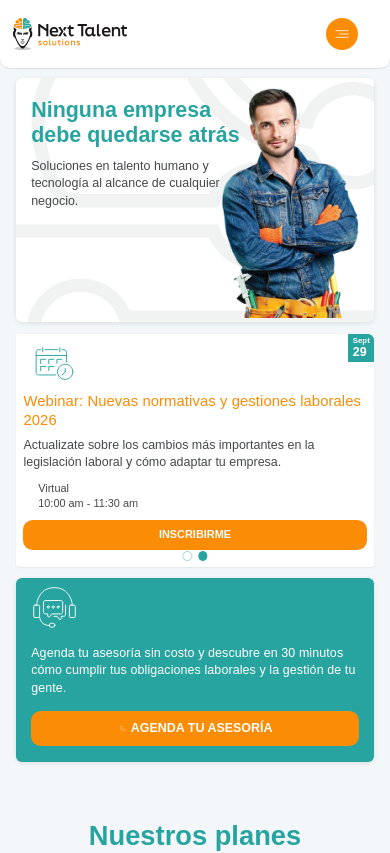
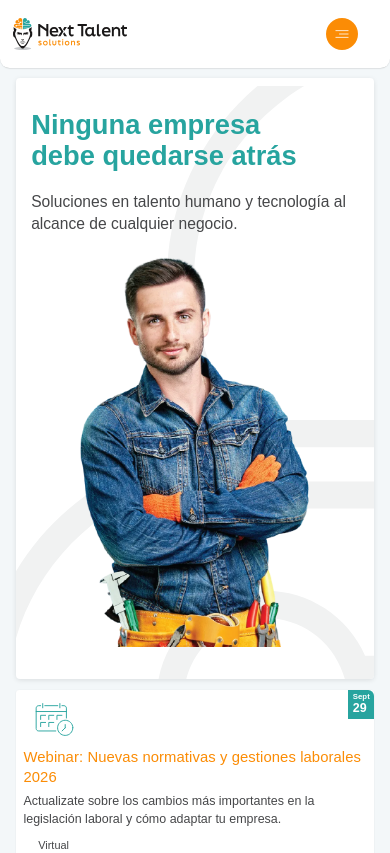
Before and after one commit to AngelOso20/PAGE-NEXT-TALENT, a Next.js app: page / in a window 390 px wide. Shown: the top 853 px of the page. Built offline with nearby package versions, Linux system fonts and the light colour scheme; a web font is replaced by a local one.

Commit message:
heroe movil completo para moviles

```diff
--- a/src/components/HeroSection/HeroSection.module.css
+++ b/src/components/HeroSection/HeroSection.module.css
@@ -36,10 +36,19 @@
   right: -13vw; /* MOVER SOLO UN POQUITO MÁS HACIA LA DERECHA */
   width: 120%; /* MÁS ANCHO PARA MOSTRAR LA IMAGEN COMPLETA */
   height: 100%;
-  background: transparent url('/images/Forms/Abstract Isotipo-01.svg') right bottom no-repeat; /* PEGADA ABAJO Y A LA DERECHA */
-  background-size: 100% 100%; /* TAMAÑO COMPLETO PARA VER TODA LA IMAGEN */
+  opacity: 1; /* SIN OPACIDAD */
+  filter: none; /* SIN FILTROS QUE AFECTEN EL COLOR */
   z-index: 0;
   pointer-events: none;
+}
+
+.backgroundImage {
+  width: 100%;
+  height: 100%;
+  object-fit: contain;
+  object-position: right bottom;
+  opacity: 1;
+  filter: none;
 }
 
 /* ========== TÍTULO PRINCIPAL ========== */
@@ -214,8 +223,8 @@
 @media (max-width: 768px) {
   .heroSection {
     min-height: auto;
-    padding: 20vw 4vw 4vw; /* MUCHO MÁS ESPACIO DEL NAVMENU */
-    background: transparent; /* SIN FONDO PARA MOSTRAR EL PATRÓN */
+    padding: 20vw 4vw 4vw; /* MISMO PADDING-TOP QUE SERVICIOS HERO (20vw) */
+    background: transparent;
   }
 
   /* Layout vertical optimizado */
@@ -224,25 +233,24 @@
     position: relative;
     left: 0;
     top: 0;
-    width: 100%;
-    margin-bottom: 3vw; /* MENOS ESPACIO ENTRE ELEMENTOS PARA REDUCIR ALTURA */
+    width: 100%; /* ANCHO COMPLETO COMO SERVICIOS HERO */
+    margin-bottom: 3vw;
     height: auto;
-    min-height: auto;
-    border-radius: 1.5vw; /* Border-radius más pequeño */
-    box-shadow: 0 0.3vw 1.5vw rgba(0, 0, 0, 0.1); /* Sombra más pequeña */
+    min-height: 140vw; /* ALTURA MÁS GRANDE - IGUAL QUE PLANES */
+    border-radius: 1.04vw; /* MISMO BORDER-RADIUS QUE SERVICIOS (1.04vw) */
+    box-shadow: 0 0.3vw 1.5vw rgba(0, 0, 0, 0.1);
   }
 
   .leftBox {
-    padding: 5vw 4vw 4vw; /* PADDING INFERIOR REDUCIDO PARA HACER EL CUADRO MÁS CORTO */
+    padding: 8vw 4vw; /* MÁS PADDING - IGUAL QUE PLANES */
     background: #FFFFFF;
-    order: 1; /* Primero el cuadro principal */
+    order: 1;
     display: flex;
     flex-direction: column;
-    justify-content: space-between; /* DISTRIBUIR CONTENIDO */
-    overflow: hidden; /* OCULTAR LA PARTE QUE SE SALE DEL CUADRO */
+    overflow: hidden;
   }
 
-  /* Textos optimizados para móviles - REDUCIDOS */
+  /* Textos optimizados como en Servicios Hero */
   .mainTitle,
   .subtitle,
   .workerImage {
@@ -253,104 +261,117 @@
   }
 
   .mainTitle {
-    font-size: 5.5vw; /* REDUCIDO para menor altura */
-    line-height: 6.5vw;
-    margin-bottom: 2.5vw; /* MARGEN REDUCIDO */
-    text-align: left; /* ALINEADO A LA IZQUIERDA */
-    width: 55vw; /* ANCHO REDUCIDO PARA NO TOCAR LA IMAGEN DEL HOMBRE */
+    font-size: 7vw; /* TAMAÑO MÁS GRANDE - IGUAL QUE PLANES */
+    line-height: 8vw; /* LINE-HEIGHT MÁS GRANDE - IGUAL QUE PLANES */
+    margin-bottom: 5vw; /* MÁS MARGEN - IGUAL QUE PLANES */
+    text-align: left;
+    width: 100%; /* ANCHO COMPLETO */
   }
 
   .subtitle {
-    font-size: 3.2vw; /* REDUCIDO para menor altura */
-    line-height: 4.5vw;
-    margin-bottom: 3.5vw; /* MARGEN REDUCIDO */
-    text-align: left; /* ALINEADO A LA IZQUIERDA */
-    width: 55vw; /* ANCHO REDUCIDO PARA NO TOCAR LA IMAGEN DEL HOMBRE */
+    font-size: 4vw; /* TAMAÑO MÁS GRANDE - IGUAL QUE PLANES */
+    line-height: 5.5vw; /* LINE-HEIGHT MÁS GRANDE - IGUAL QUE PLANES */
+    margin-bottom: 6vw; /* MÁS MARGEN - IGUAL QUE PLANES */
+    text-align: left;
+    width: 100%; /* ANCHO COMPLETO */
   }
 
   .workerImage {
-    width: 35vw; /* MÁS PEQUEÑA - REDUCIDA DE 45vw A 35vw */
-    height: auto;
-    margin: -35vw 0 0 auto; /* SUBIR LA IMAGEN MÁS ARRIBA Y MOVER A LA DERECHA */
+    position: static; /* POSICIÓN ESTÁTICA COMO EN SERVICIOS */
+    width: 100%;
+    height: 100vw; /* ALTURA MÁS GRANDE - IGUAL QUE PLANES */
+    margin: 0;
     max-width: 100%;
-    margin-bottom: -4vw; /* CORTE AJUSTADO PARA EL CUADRO MÁS CORTO */
+    order: 2; /* DESPUÉS DEL TEXTO */
   }
 
   .workerImage img {
     width: 100%;
-    height: auto;
-    object-fit: contain;
-    border-radius: 0.8vw; /* Bordes más pequeños */
+    height: 100%;
+    object-fit: contain; /* MISMO OBJECT-FIT QUE SERVICIOS */
+    object-position: bottom center; /* UBICADA EN LA PARTE INFERIOR DEL CUADRO */
   }
 
-  /* Cuadro azul optimizado - REDUCIDO */
+  /* Cuadro azul optimizado */
   .blueBox {
-    padding: 4vw; /* PADDING REDUCIDO */
+    padding: 4vw;
     display: flex;
     flex-direction: column;
     align-items: center;
     text-align: center;
-    order: 3; /* Tercero */
+    order: 3;
     background: #27A49F;
+    min-height: auto; /* SIN ALTURA MÍNIMA PARA EL CUADRO AZUL */
   }
 
   .blueIcon {
     position: absolute;
-    top: 2vw; /* POSICIONAR EN LA PARTE SUPERIOR */
-    left: 4vw; /* MOVIDO A LA DERECHA PARA ALINEAR CON EL TEXTO */
-    width: 12vw; /* REDUCIDO */
+    top: 2vw;
+    left: 4vw;
+    width: 12vw;
     height: 11vw;
-    margin-bottom: 0; /* QUITAR MARGEN INFERIOR */
-    z-index: 2; /* ASEGURAR QUE ESTÉ ENCIMA */
+    margin-bottom: 0;
+    z-index: 2;
   }
 
   .blueText {
     position: relative;
-    font-size: 3.2vw; /* REDUCIDO */
+    font-size: 3.2vw;
     line-height: 4.5vw;
     width: 100%;
     left: 0;
     top: 0;
-    margin-top: 13vw; /* REDUCIDO DE 15vw A 8vw PARA MENOS ESPACIO */
-    margin-bottom: 2vw; /* MARGEN REDUCIDO */
-    text-align: left; /* ALINEAR A LA IZQUIERDA */
-    padding-left: 0; /* SIN PADDING IZQUIERDO */
+    margin-top: 13vw;
+    margin-bottom: 2vw;
+    text-align: left;
+    padding-left: 0;
     color: #FFFFFF;
   }
 
-  /* Botón optimizado para móviles - REDUCIDO */
+  /* Botón optimizado para móviles */
   .orangeButton {
     position: relative;
     width: 100%;
-    height: 9vw; /* ALTURA REDUCIDA */
-    border-radius: 2.5vw; /* Border-radius reducido */
+    height: 9vw;
+    border-radius: 2.5vw;
     left: 0;
     top: 0;
-    margin-top: 1.5vw; /* MARGEN REDUCIDO */
+    margin-top: 1.5vw;
   }
 
   .phoneIcon {
-    width: 3vw !important; /* REDUCIDO */
+    width: 3vw !important;
     height: 2.8vw !important;
   }
 
   .orangeButton span {
-    font-size: 3.2vw; /* REDUCIDO */
+    font-size: 3.2vw;
     line-height: 9vw;
   }
 
-  /* Mantener patrón de fondo en móviles */
+  /* Patrón de fondo con color original - SIN FILTROS NI OPACIDAD */
   .backgroundPattern {
-    display: block; /* MOSTRAR EL PATRÓN DE FONDO */
-    top: 0; /* EMPEZAR DESDE ARRIBA */
-    bottom: auto; /* QUITAR POSICIONAMIENTO INFERIOR */
-     right: -6vw; /* MOVER SOLO UN POQUITO MÁS HACIA LA DERECHA */
-    left: auto; /* QUITAR POSICIONAMIENTO IZQUIERDO */
-    width: 110%; /* ANCHO MÁS PEQUEÑO PARA PEGARSE MÁS A LA CAJA */
-    height: 100%; /* ALTURA COMPLETA PARA ALCANZAR ARRIBA Y ABAJO */
-    background-position: right bottom; /* ASEGURAR QUE ESTÉ PEGADO ABAJO Y A LA DERECHA */
-    background-size: 120% 120%; /* HACER MÁS GRANDE LA IMAGEN, ESPECIALMENTE LA PARTE DE ABAJO */
-    opacity: 0.98; /* AUMENTAR OPACIDAD PARA QUE SE VEA MÁS */
+    display: block;
+    position: absolute;
+    top: auto;
+    left: -10%; /* MOVIDA A LA DERECHA - IGUAL QUE PLANES */
+    right: auto;
+    bottom: 0; /* COMPLETAMENTE PEGADO AL FONDO DEL CUADRO */
+    width: 250%; /* ANCHO SUPER GRANDE - IGUAL QUE PLANES */
+    height: 100%; /* ALTURA AJUSTADA - IGUAL QUE PLANES */
+    opacity: 1 !important; /* COLOR ORIGINAL SIN OPACIDAD - FORZADO */
+    z-index: 1;
+    overflow: visible; /* PERMITIR QUE SE VEA COMPLETA */
+    pointer-events: none;
+  }
+
+  .backgroundImage {
+    width: 100%;
+    height: 100%;
+    object-fit: contain; /* CONTAIN PARA VER LA IMAGEN COMPLETA */
+    object-position: bottom center; /* PEGADO AL FONDO */
+    filter: none !important; /* SIN FILTROS QUE AFECTEN EL COLOR */
+    opacity: 1 !important; /* SIN OPACIDAD */
   }
 }
 /* ========== NOTA SOBRE PANTALLAS GRANDES ========== */
--- a/src/components/HeroSection/HeroSection.tsx
+++ b/src/components/HeroSection/HeroSection.tsx
@@ -8,7 +8,24 @@ export default function HeroSection() {
       {/* Cuadro izquierdo con trabajador y textos */}
       <div className={styles.leftBox}>
         {/* Imagen de fondo abstracta */}
-        <div className={styles.backgroundPattern}></div>
+        <div className={styles.backgroundPattern}>
+          <Image
+            src="/images/Forms/Abstract Isotipo-01.svg"
+            alt="Patrón de fondo abstracto"
+            width={1820}
+            height={933}
+            className={styles.backgroundImage}
+            priority
+            unoptimized
+            style={{
+              width: '100%',
+              height: '100%',
+              objectFit: 'contain',
+              objectPosition: 'bottom center',
+              opacity: '1'
+            }}
+          />
+        </div>
 
         {/* Título principal */}
         <h1 className={styles.mainTitle}>
--- a/src/components/Planes/PlanesHero.module.css
+++ b/src/components/Planes/PlanesHero.module.css
@@ -63,7 +63,8 @@
   object-fit: contain;
   object-position: center;
   transform: translateX(15%); /* Mover la imagen hacia la derecha */
-  filter: grayscale(0%) brightness(1.2) saturate(1.5);
+  filter: none; /* SIN FILTROS PARA MANTENER COLORES ORIGINALES */
+  opacity: 1; /* SIN OPACIDAD */
 }
 
 /* ========== CONTENIDO DE TEXTO ========== */
@@ -130,7 +131,7 @@
 
 @media (max-width: 768px) {
   .planesHero {
-    padding: 20vw 4vw 6vw; /* Más padding bottom para los cuadros */
+    padding: 20vw 4vw 4vw; /* MISMO PADDING-TOP QUE SERVICIOS HERO (20vw) */
   }
 
   .container {
@@ -142,74 +143,89 @@
   .contentWrapper {
     flex-direction: column;
     align-items: center;
-    gap: 5vw; /* Gap más grande para mejor separación */
+    gap: 5vw; /* Gap entre cuadro azul y características */
   }
 
   .heroBox {
-    width: 100%; /* ANCHO COMPLETO COMO EL LEFTBOX DEL HERO */
+    width: 100%; /* ANCHO COMPLETO COMO SERVICIOS HERO */
     height: auto;
-    min-height: 70vw; /* AJUSTADO PARA QUE SEA PROPORCIONAL CON LA IMAGEN MÁS PEQUEÑA */
-    position: relative; /* NECESARIO PARA LA IMAGEN ABSOLUTA */
-    overflow: hidden; /* PARA QUE LAS IMÁGENES QUE SE SALEN SE VEAN BIEN */
+    min-height: 140vw; /* ALTURA MÁS GRANDE PARA OCUPAR TODA LA PANTALLA VERTICALMENTE */
+    position: relative;
+    overflow: hidden;
+    display: flex;
+    flex-direction: column;
   }
 
   .textContent {
-    padding: 6vw 4vw 4vw 4vw; /* MISMO PADDING LATERAL QUE EL LEFTBOX */
-    width: 100%; /* OCUPA TODO EL ANCHO DISPONIBLE */
+    padding: 8vw 4vw; /* MÁS PADDING PARA MÁS ESPACIO VERTICAL */
+    width: 100%;
     display: flex;
     flex-direction: column;
     justify-content: flex-start;
     align-items: flex-start;
-    position: relative; /* PARA QUE ESTÉ ENCIMA DEL PATRÓN DE FONDO */
-    z-index: 3; /* MAYOR Z-INDEX PARA QUE ESTÉ ENCIMA */
+    position: relative;
+    z-index: 3;
+    order: 1; /* TEXTO PRIMERO */
   }
 
   .title {
-    font-size: 6vw; /* TAMAÑO MÁS GRANDE PARA MÓVILES */
-    line-height: 7vw;
-    margin-bottom: 3vw;
-    width: 100%; /* OCUPA TODO EL ANCHO */
+    font-size: 7vw; /* TAMAÑO MÁS GRANDE */
+    line-height: 8vw; /* LINE-HEIGHT MÁS GRANDE */
+    margin-bottom: 5vw; /* MÁS MARGEN PARA MÁS ESPACIO */
+    width: 100%;
     text-align: left;
-    color: #FFFFFF; /* ASEGURAR QUE SEA BLANCO */
-    text-shadow: 0 0.2vw 0.4vw rgba(0, 0, 0, 0.3); /* SOMBRA PARA MEJOR LEGIBILIDAD */
+    color: #FFFFFF;
+    text-shadow: 0 0.2vw 0.4vw rgba(0, 0, 0, 0.3); /* SOMBRA PARA LEGIBILIDAD */
   }
 
   .description {
-    font-size: 3.5vw; /* TAMAÑO MÁS GRANDE PARA MÓVILES */
-    line-height: 5vw;
-    width: 100%; /* OCUPA TODO EL ANCHO */
+    font-size: 4vw; /* TAMAÑO MÁS GRANDE */
+    line-height: 5.5vw; /* LINE-HEIGHT MÁS GRANDE */
+    margin-bottom: 6vw; /* MÁS MARGEN PARA MÁS ESPACIO */
+    width: 100%;
     text-align: left;
-    color: #FFFFFF; /* ASEGURAR QUE SEA BLANCO */
-    text-shadow: 0 0.2vw 0.4vw rgba(0, 0, 0, 0.3); /* SOMBRA PARA MEJOR LEGIBILIDAD */
+    color: #FFFFFF;
+    text-shadow: 0 0.2vw 0.4vw rgba(0, 0, 0, 0.3); /* SOMBRA PARA LEGIBILIDAD */
   }
 
   .imageContainer {
-    height: 50vw; /* Tamaño normal */
-    width: 35vw; /* Tamaño normal */
-    position: absolute;
-    top: 25vw; /* SUBIDA MÁS para que esté en posición media-baja */
-    right: 4vw; /* ALINEADO CON EL PADDING LATERAL */
+    position: static; /* POSICIÓN ESTÁTICA COMO EN SERVICIOS */
+    width: 100%;
+    height: 100vw; /* ALTURA MÁS GRANDE PARA OCUPAR MÁS ESPACIO */
+    margin: 0;
+    max-width: 100%;
+    order: 2; /* IMAGEN DESPUÉS DEL TEXTO */
     z-index: 2;
   }
 
+  .heroImage {
+    width: 100%;
+    height: 100%;
+    object-fit: contain; /* MISMO OBJECT-FIT QUE SERVICIOS */
+    object-position: bottom center; /* UBICADA EN LA PARTE INFERIOR DEL CUADRO */
+  }
+
   .backgroundPattern {
+    display: block;
     position: absolute;
-    top: -5vw; /* POSICIONADO HACIA ARRIBA */
-    left: -5vw; /* Ajustado hacia la izquierda */
-    width: 130%; /* UN POCO MÁS GRANDE */
-    height: 130%; /* UN POCO MÁS GRANDE */
-    background-position: center top;
-    background-size: cover; /* PARA QUE CUBRA MEJOR EL ESPACIO */
-    opacity: 1; /* COLOR ORIGINAL SIN OPACIDAD */
-    z-index: 1; /* MENOR Z-INDEX PARA QUE ESTÉ DEBAJO DEL TEXTO */
+    top: auto; /* NO DESDE ARRIBA */
+    left: -10%; /* MOVIDA MUCHO MÁS A LA DERECHA */
+    right: auto;
+    bottom: 0; /* COMPLETAMENTE PEGADO AL FONDO DE LA CAJA */
+    width: 250%; /* ANCHO SUPER GRANDE - 250% PARA CUBRIR TODA LA CAJA */
+    height: 100%; /* ALTURA AJUSTADA PARA BAJAR LA IMAGEN */
+    opacity: 1 !important; /* COLOR ORIGINAL SIN OPACIDAD - FORZADO */
+    z-index: 1;
+    overflow: visible; /* PERMITIR QUE SE VEA COMPLETA */
   }
 
   .backgroundImage {
-    width: 160%; /* UN POCO MÁS GRANDE */
-    height: 130%; /* UN POCO MÁS GRANDE */
-    object-fit: contain;
-    object-position: center top; /* POSICIONADO HACIA ARRIBA */
-    transform: translateX(5%) translateY(-5%); /* Ajustado hacia arriba */
-    filter: none; /* SIN FILTROS para color original */
+    width: 100%;
+    height: 100%;
+    object-fit: contain; /* CONTAIN PARA VER LA IMAGEN COMPLETA */
+    object-position: bottom center; /* COMPLETAMENTE PEGADO AL FONDO */
+    transform: translateY(0); /* SIN DESPLAZAMIENTO - MANTENER EN EL FONDO */
+    filter: none !important; /* SIN FILTROS QUE AFECTEN EL COLOR */
+    opacity: 1 !important; /* SIN OPACIDAD */
   }
 }
--- a/src/components/Planes/PlanesHero.tsx
+++ b/src/components/Planes/PlanesHero.tsx
@@ -28,7 +28,7 @@ const PlanesHero: React.FC = () => {
                 objectFit: 'contain',
                 objectPosition: 'center',
                 opacity: '1',
-                filter: 'grayscale(0%) brightness(1.2) saturate(1.5)'
+                filter: 'none'
               }}
               />
             </div>
```
